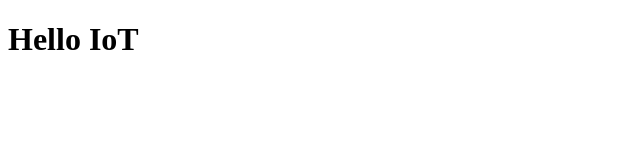
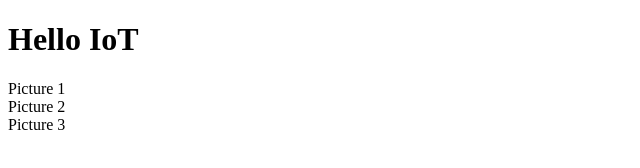
Before and after one commit to tclintaichung/iot2, a website: page index.html in a window 1280 px wide. Shown: the whole page, without its empty margins (0-640 px from the left). Drawn offline with Linux system fonts and the light colour scheme.

Commit message:
Second commit

```diff
--- a/index.html
+++ b/index.html
@@ -7,5 +7,16 @@
 </head>
 <body>
   <h1>Hello IoT</h1>
+  <div>
+    <a src="./images/2.jpg">Picture 1</a>
+  </div>
+  <div>
+    <a src="./images/3.jpg">Picture 2</a>
+  </div>
+  <div>
+    <a src="./images/4.jpg">Picture 3</a>
+  </div>
+
+
 </body>
 </html>
```
Also changed, not shown: images/2.jpg (added), images/3.jpg (added), images/4.jpg (added), images/5.jpg (added), images/6.jpg (added), images/7.jpg (added), images/8.jpg (added).
